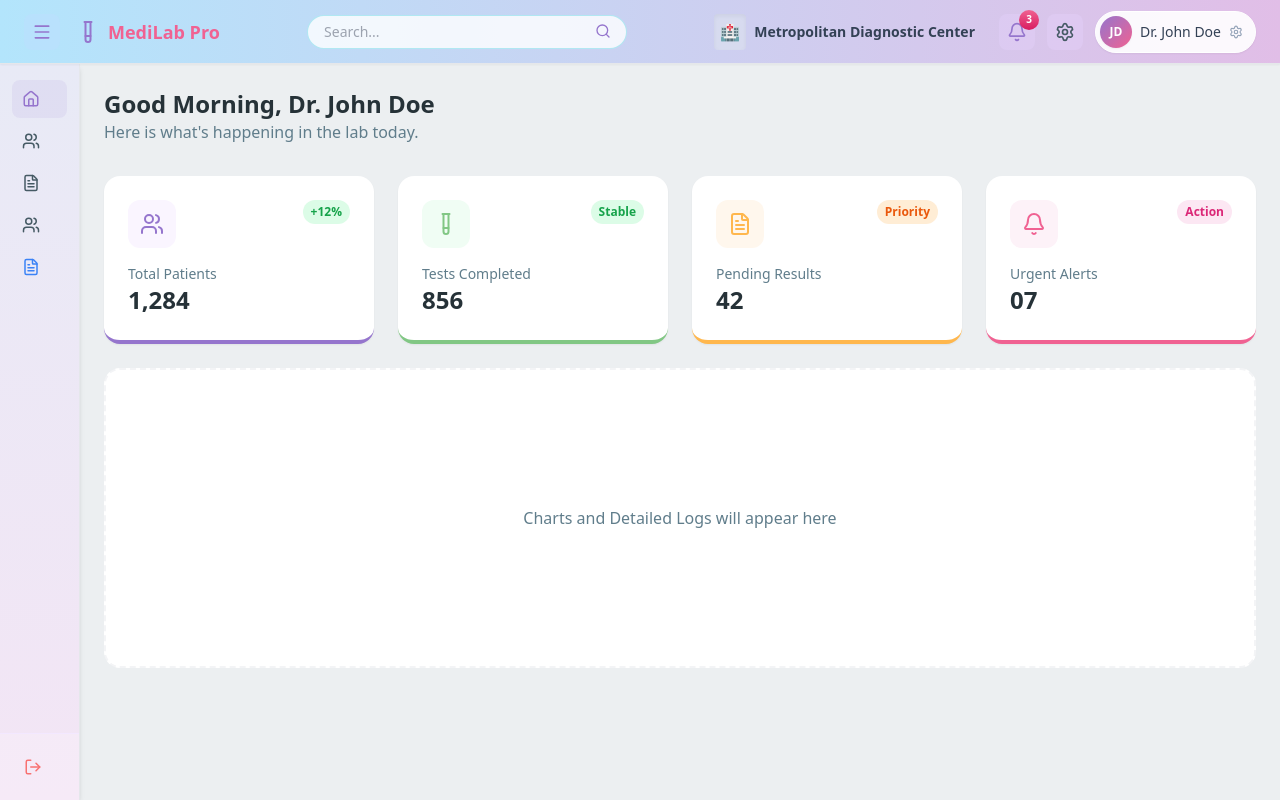
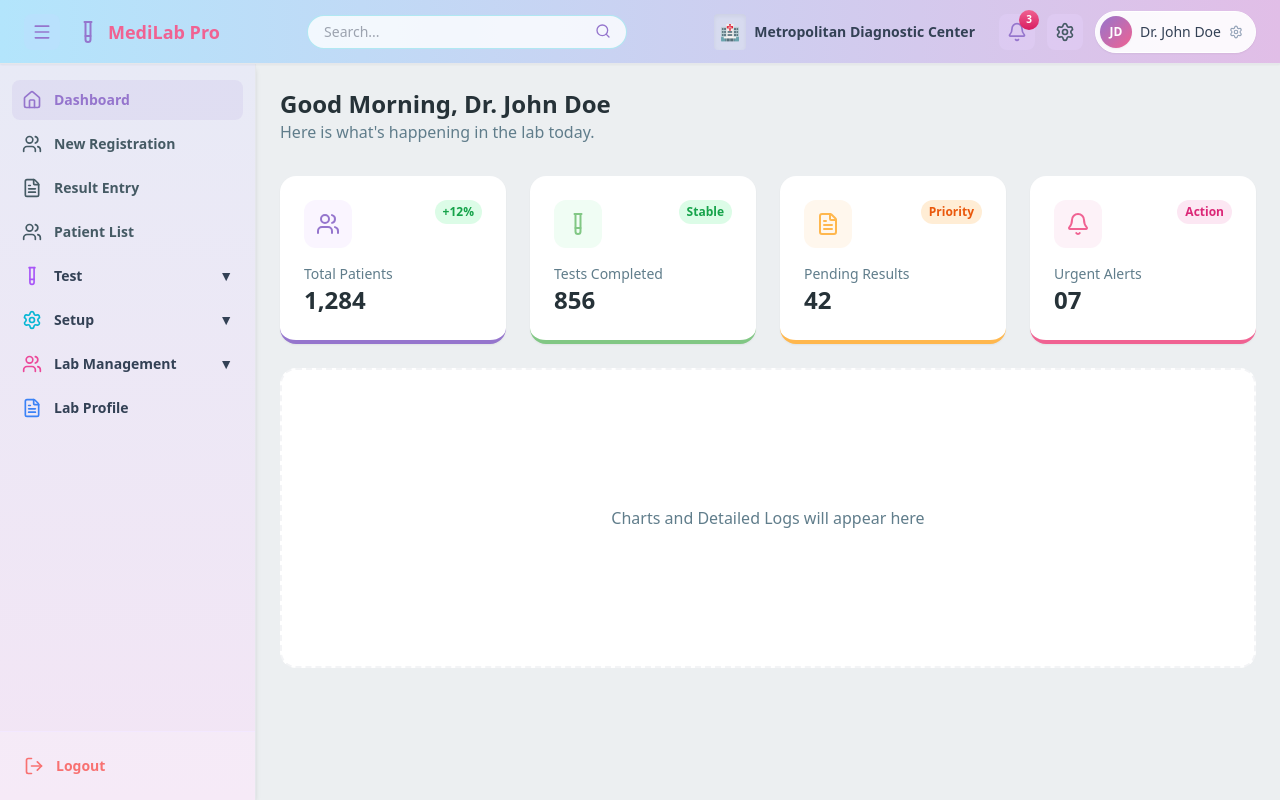
Before and after one commit to laleeth93-cyber/my-lab-app, a Next.js app: page / in a window 1280 px wide. Built offline with nearby package versions, Linux system fonts and the light colour scheme.

Commit message:
Fix: Ensure all main element icons show in collapsed sidebar

```diff
--- a/app/page.tsx
+++ b/app/page.tsx
@@ -4,8 +4,8 @@ import React, { useState } from 'react';
 import { Menu, X, Home, Users, TestTube, FileText, Settings, LogOut, Bell, Search } from 'lucide-react';
 
 export default function Dashboard() {
-  const [isSidebarOpen, setIsSidebarOpen] = useState(false);
-
+  const [isSidebarOpen, setIsSidebarOpen] = useState(true);
+  const [openMenus, setOpenMenus] = useState<{ [key: string]: boolean }>({});
   const colors = {
     purple: "#9575cd",
     cyan: "#4dd0e1",
@@ -88,91 +88,109 @@ export default function Dashboard() {
       <div className="flex flex-1 overflow-hidden">
         {/* BLOCK SIDEBAR OPEN */}
         <aside
-          className={`${isSidebarOpen ? 'w-64' : 'w-0 md:w-20'} transition-all duration-300 flex flex-col shadow-md border-r h-[calc(100vh-64px)] overflow-y-auto bg-white`}
+          className={`${isSidebarOpen ? 'w-64' : 'w-20'} transition-all duration-300 flex flex-col shadow-md border-r h-[calc(100vh-64px)] overflow-y-auto bg-white overflow-x-hidden`}
           style={{ background: 'linear-gradient(to bottom, #e8eaf6, #f3e5f5)' }}
         >
           <nav className="flex-1 py-4">
             <ul className="space-y-1 px-3">
               {/* Primary Links */}
               {[
-                { icon: <Home size={18}/>, label: 'Dashboard', active: true },
-                { icon: <Users size={18}/>, label: 'New Registration' },
-                { icon: <FileText size={18}/>, label: 'Result Entry' },
-                { icon: <Users size={18}/>, label: 'Patient List' },
-              ].map((item, idx) => (
-                <li key={idx} className="flex items-center gap-3 p-2.5 rounded-lg cursor-pointer transition-all hover:bg-white/50"
+                { id: 'dash', icon: <Home size={20}/>, label: 'Dashboard', active: true },
+                { id: 'reg', icon: <Users size={20}/>, label: 'New Registration' },
+                { id: 'entry', icon: <FileText size={20}/>, label: 'Result Entry' },
+                { id: 'list', icon: <Users size={20}/>, label: 'Patient List' },
+              ].map((item) => (
+                <li key={item.id} className={`flex items-center ${isSidebarOpen ? 'justify-start gap-3' : 'justify-center'} p-2.5 rounded-lg cursor-pointer transition-all hover:bg-white/50`}
                     style={{ color: item.active ? '#9575cd' : '#455a64', backgroundColor: item.active ? 'rgba(149, 117, 205, 0.1)' : '' }}>
-                  <span className="min-w-[18px]">{item.icon}</span>
-                  {isSidebarOpen && <span className="font-semibold text-sm">{item.label}</span>}
+                  <span className="flex-shrink-0">{item.icon}</span>
+                  {isSidebarOpen && <span className="font-semibold text-sm whitespace-nowrap">{item.label}</span>}
                 </li>
               ))}
 
-              {/* Category: Test with Submenu */}
-              {isSidebarOpen && (
-                <div className="mt-4">
-                  <li className="flex items-center gap-3 p-2.5 rounded-lg text-slate-700 font-bold text-sm italic">
-                    <TestTube size={18} className="text-purple-500" />
-                    <span>Test</span>
+              {/* Collapsible Menu: Test */}
+              <div className="mt-1">
+                <li
+                  onClick={() => isSidebarOpen && setOpenMenus(prev => ({ ...prev, test: !prev.test }))}
+                  className={`flex items-center ${isSidebarOpen ? 'justify-between' : 'justify-center'} p-2.5 rounded-lg text-slate-700 font-semibold text-sm cursor-pointer hover:bg-white/50`}
+                >
+                  <div className="flex items-center gap-3">
+                    <TestTube size={20} className="text-purple-500 flex-shrink-0" />
+                    {isSidebarOpen && <span className="whitespace-nowrap">Test</span>}
+                  </div>
+                  {isSidebarOpen && <span className={`transition-transform duration-200 ${openMenus.test ? 'rotate-180' : ''}`}>▼</span>}
                 </li>
-                  <ul className="ml-9 space-y-1 border-l-2 border-purple-200">
+                {isSidebarOpen && openMenus.test && (
+                  <ul className="ml-9 mt-1 space-y-1 border-l-2 border-purple-200 animate-in fade-in slide-in-from-top-1">
                     {['Tests', 'Specimen & Formats', 'Parameters', 'Templates', 'Packages'].map((sub) => (
-                      <li key={sub} className="p-2 text-xs font-medium text-slate-600 hover:text-purple-600 hover:bg-white/40 rounded-r-lg cursor-pointer transition-colors pl-4 relative">
+                      <li key={sub} className="p-2 text-sm font-semibold text-slate-600 hover:text-purple-600 hover:bg-white/40 rounded-r-lg cursor-pointer transition-colors pl-4 relative whitespace-nowrap">
                         <span className="absolute left-0 top-1/2 -translate-y-1/2 w-2 h-[2px] bg-purple-200"></span>
                         {sub}
                       </li>
                     ))}
                   </ul>
+                )}
               </div>
-              )}
 
-              {/* Category: Setup with Submenu */}
-              {isSidebarOpen && (
-                <div className="mt-4">
-                  <li className="flex items-center gap-3 p-2.5 rounded-lg text-slate-700 font-bold text-sm italic">
-                    <Settings size={18} className="text-cyan-500" />
-                    <span>Setup</span>
+              {/* Collapsible Menu: Setup */}
+              <div className="mt-1">
+                <li
+                  onClick={() => isSidebarOpen && setOpenMenus(prev => ({ ...prev, setup: !prev.setup }))}
+                  className={`flex items-center ${isSidebarOpen ? 'justify-between' : 'justify-center'} p-2.5 rounded-lg text-slate-700 font-semibold text-sm cursor-pointer hover:bg-white/50`}
+                >
+                  <div className="flex items-center gap-3">
+                    <Settings size={20} className="text-cyan-500 flex-shrink-0" />
+                    {isSidebarOpen && <span className="whitespace-nowrap">Setup</span>}
+                  </div>
+                  {isSidebarOpen && <span className={`transition-transform duration-200 ${openMenus.setup ? 'rotate-180' : ''}`}>▼</span>}
                 </li>
-                  <ul className="ml-9 space-y-1 border-l-2 border-cyan-200">
+                {isSidebarOpen && openMenus.setup && (
+                  <ul className="ml-9 mt-1 space-y-1 border-l-2 border-cyan-200 animate-in fade-in slide-in-from-top-1">
                     {['Reports', 'UOM', 'Multivalues', 'Vacutainer', 'Doctors', 'Department'].map((sub) => (
-                      <li key={sub} className="p-2 text-xs font-medium text-slate-600 hover:text-cyan-600 hover:bg-white/40 rounded-r-lg cursor-pointer transition-colors pl-4 relative">
+                      <li key={sub} className="p-2 text-sm font-semibold text-slate-600 hover:text-cyan-600 hover:bg-white/40 rounded-r-lg cursor-pointer transition-colors pl-4 relative whitespace-nowrap">
                         <span className="absolute left-0 top-1/2 -translate-y-1/2 w-2 h-[2px] bg-cyan-200"></span>
                         {sub}
                       </li>
                     ))}
                   </ul>
+                )}
               </div>
-              )}
 
-              {/* Category: Lab Management with Submenu */}
-              {isSidebarOpen && (
-                <div className="mt-4">
-                  <li className="flex items-center gap-3 p-2.5 rounded-lg text-slate-700 font-bold text-sm italic">
-                    <Users size={18} className="text-pink-500" />
-                    <span>Lab Management</span>
+              {/* Collapsible Menu: Lab Management */}
+              <div className="mt-1">
+                <li
+                  onClick={() => isSidebarOpen && setOpenMenus(prev => ({ ...prev, mgmt: !prev.mgmt }))}
+                  className={`flex items-center ${isSidebarOpen ? 'justify-between' : 'justify-center'} p-2.5 rounded-lg text-slate-700 font-semibold text-sm cursor-pointer hover:bg-white/50`}
+                >
+                  <div className="flex items-center gap-3">
+                    <Users size={20} className="text-pink-500 flex-shrink-0" />
+                    {isSidebarOpen && <span className="whitespace-nowrap">Lab Management</span>}
+                  </div>
+                  {isSidebarOpen && <span className={`transition-transform duration-200 ${openMenus.mgmt ? 'rotate-180' : ''}`}>▼</span>}
                 </li>
-                  <ul className="ml-9 space-y-1 border-l-2 border-pink-200">
+                {isSidebarOpen && openMenus.mgmt && (
+                  <ul className="ml-9 mt-1 space-y-1 border-l-2 border-pink-200 animate-in fade-in slide-in-from-top-1">
                     {['Referral List', 'Manage Users', 'Processing Lab'].map((sub) => (
-                      <li key={sub} className="p-2 text-xs font-medium text-slate-600 hover:text-pink-600 hover:bg-white/40 rounded-r-lg cursor-pointer transition-colors pl-4 relative">
+                      <li key={sub} className="p-2 text-sm font-semibold text-slate-600 hover:text-pink-600 hover:bg-white/40 rounded-r-lg cursor-pointer transition-colors pl-4 relative whitespace-nowrap">
                         <span className="absolute left-0 top-1/2 -translate-y-1/2 w-2 h-[2px] bg-pink-200"></span>
                         {sub}
                       </li>
                     ))}
                   </ul>
+                )}
               </div>
-              )}
 
               {/* Lab Profile */}
-              <li className="flex items-center gap-3 p-2.5 mt-4 rounded-lg cursor-pointer transition-all hover:bg-white/50 text-slate-600">
-                <FileText size={18} className="text-blue-500" />
-                {isSidebarOpen && <span className="font-semibold text-sm">Lab Profile</span>}
+              <li className={`flex items-center ${isSidebarOpen ? 'justify-start gap-3' : 'justify-center'} p-2.5 mt-1 rounded-lg cursor-pointer transition-all hover:bg-white/50 text-slate-700 font-semibold text-sm`}>
+                <FileText size={20} className="text-blue-500 flex-shrink-0" />
+                {isSidebarOpen && <span className="whitespace-nowrap">Lab Profile</span>}
               </li>
             </ul>
           </nav>
 
           <div className="p-4 border-t border-purple-100 mt-auto bg-white/20">
-             <div className="flex items-center gap-3 p-2 rounded-lg cursor-pointer hover:bg-red-50 text-red-400">
-               <LogOut size={18}/>
-               {isSidebarOpen && <span className="text-sm font-bold">Logout</span>}
+             <div className={`flex items-center ${isSidebarOpen ? 'justify-start gap-3' : 'justify-center'} p-2 rounded-lg cursor-pointer hover:bg-red-50 text-red-400`}>
+               <LogOut size={20} className="flex-shrink-0" />
+               {isSidebarOpen && <span className="text-sm font-bold whitespace-nowrap">Logout</span>}
              </div>
           </div>
         </aside>
```
Lines whose indentation alone changed are shown as unchanged.
